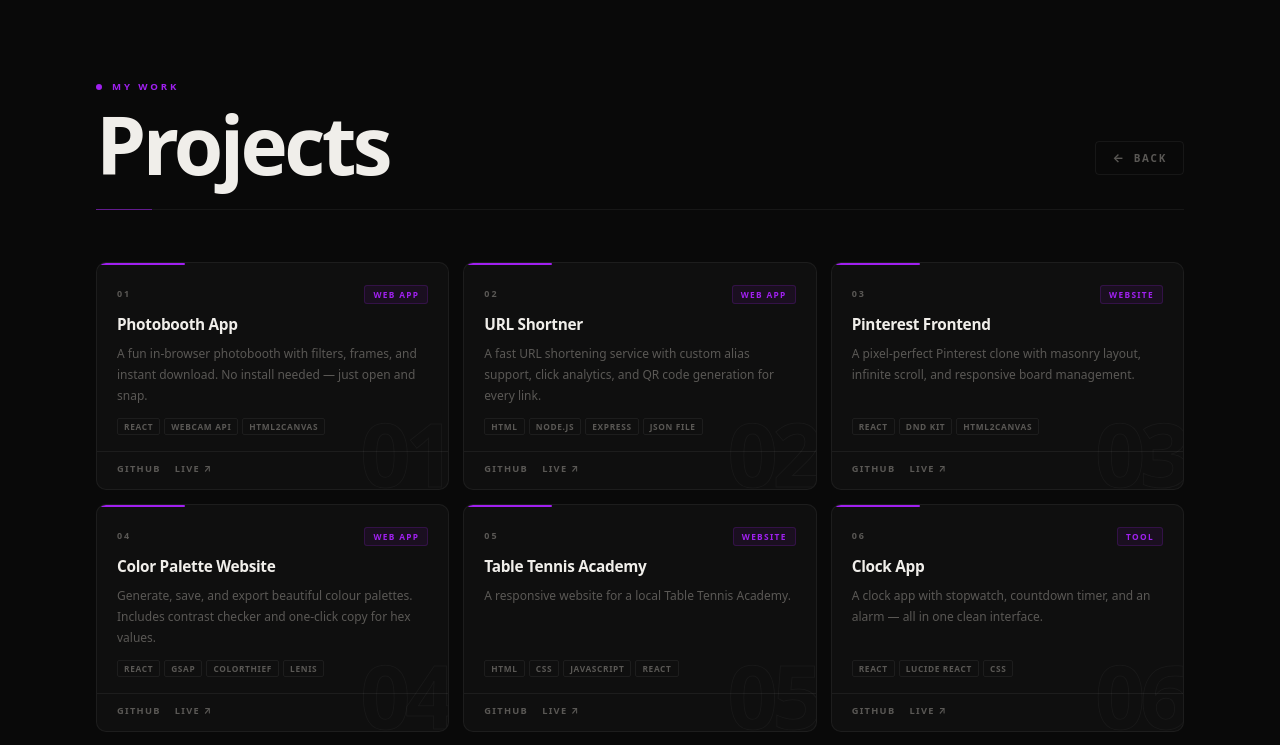
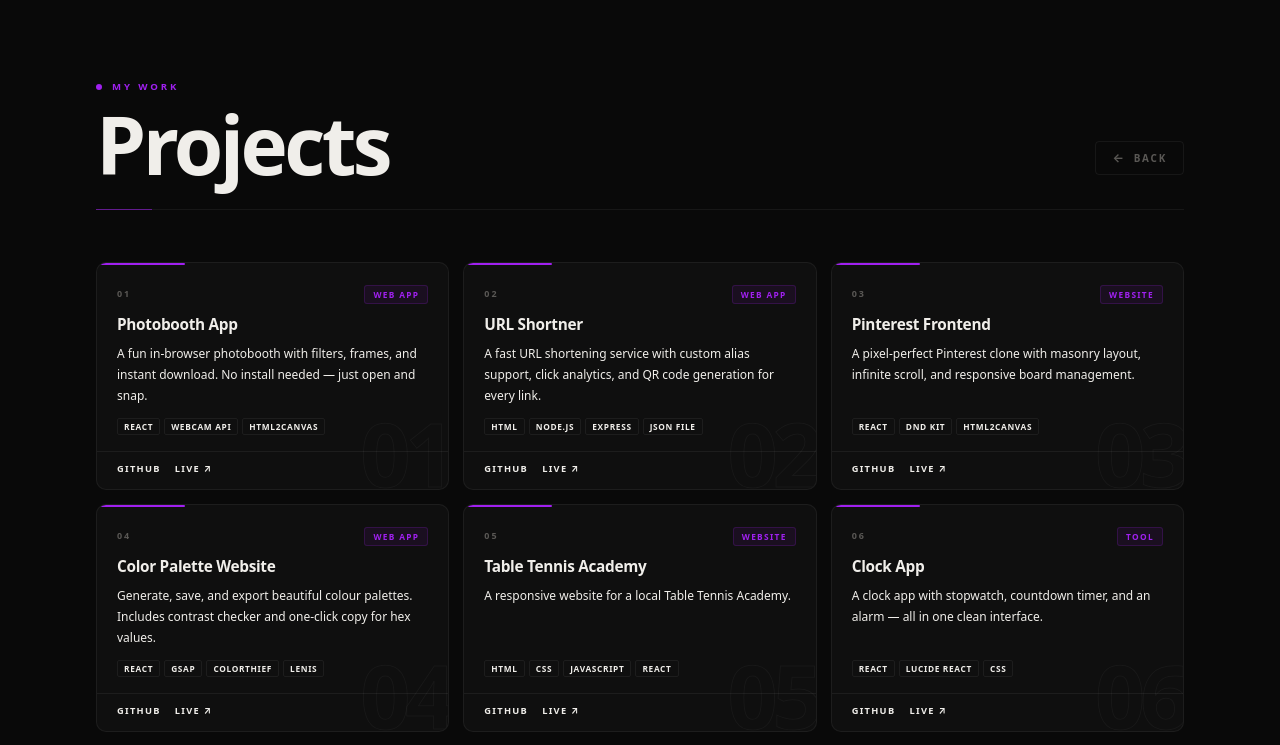
Before and after one commit to Karthik-Sujith/Karthik-, a React (Vite) app: page /projects in a window 1280 px wide. Shown: the top 745 px of the page. Built offline with nearby package versions, Linux system fonts and the light colour scheme.

Commit message:
Fix: Description,tech stack,link color changed from dark to white

```diff
--- a/src/components/projects-page/project/Project.css
+++ b/src/components/projects-page/project/Project.css
@@ -250,12 +250,12 @@ body {
 
 .card-desc {
   font-size: 0.75rem;
-  color: var(--muted);
+  color: var(--white);
   line-height: 1.75;
   flex: 1;
   transition: color 0.2s ease;
 }
-.proj-card:hover .card-desc { color: var(--muted-2); }
+.proj-card:hover .card-desc { color: var(--white); }
 
 .card-tags {
   display: flex;
@@ -268,7 +268,7 @@ body {
   font-weight: 600;
   text-transform: uppercase;
   letter-spacing: 0.08em;
-  color: var(--muted);
+  color: var(--white);
   border: 1px solid var(--border);
   border-radius: 2px;
   padding: 2px 6px;
@@ -276,7 +276,7 @@ body {
 }
 .proj-card:hover .tag {
   border-color: rgba(160,32,240,0.2);
-  color: var(--muted-2);
+  color: var(--white);
 }
 
 /* ── footer ── */
@@ -298,7 +298,7 @@ body {
   font-weight: 700;
   letter-spacing: 0.14em;
   text-transform: uppercase;
-  color: var(--muted);
+  color: var(--white);
   text-decoration: none;
   transition: color 0.18s ease;
 }
```
